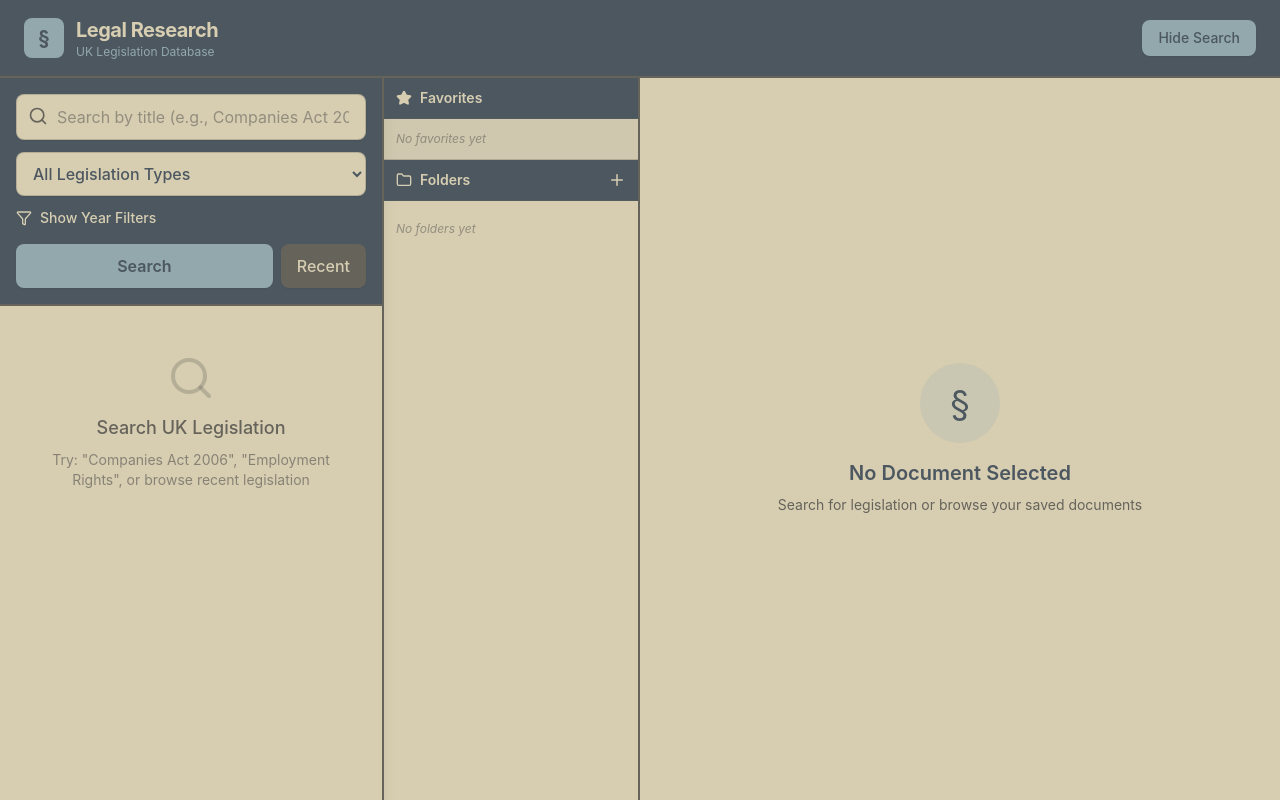
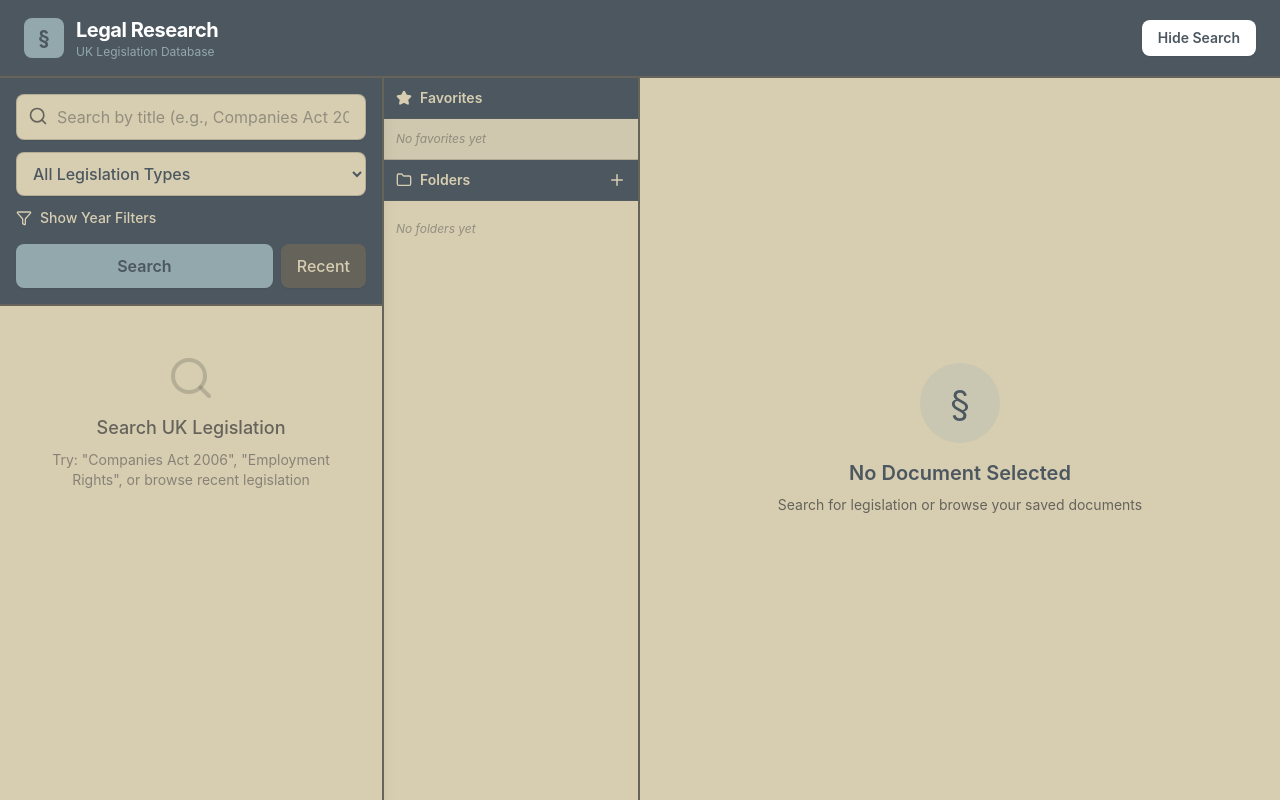
Before and after one commit to edboal/legal-research, a React (Vite) app: page / in a window 1280 px wide. Built offline with nearby package versions, Linux system fonts and the light colour scheme.

Commit message:
Update App.tsx

```diff
--- a/src/App.tsx
+++ b/src/App.tsx
@@ -2,7 +2,7 @@ import { useState, useEffect } from 'react';
 import { Search } from './components/Search';
 import { Sidebar } from './components/Sidebar';
 import { DocumentViewer } from './components/DocumentViewer';
-import type { AppState, Document, Folder, SearchResult, Highlight, Comment } from './types';
+import type { AppState, Document, Folder, SearchResult, Comment } from './types';
 import { storage } from './services/storage';
 import { legislationAPI } from './services/legislationAPI';
 
@@ -90,11 +90,6 @@ function App() {
     }
   };
 
-  const handleAddHighlight = (documentId: string, highlight: Highlight) => {
-    const newState = storage.addHighlight(state, documentId, highlight);
-    setState(newState);
-  };
-
   const handleAddComment = (documentId: string, comment: Comment) => {
     const newState = storage.addComment(state, documentId, comment);
     setState(newState);
@@ -102,7 +97,7 @@ function App() {
 
   return (
     <div className="h-screen flex flex-col bg-sand-dune">
-      {/* Header with subtle shadow */}
+      {/* Header */}
       <header className="bg-iron-grey shadow-md px-6 py-4 border-b-2 border-dim-grey">
         <div className="flex items-center justify-between">
           <div className="flex items-center gap-3">
@@ -110,13 +105,13 @@ function App() {
               <span className="text-iron-grey font-bold text-xl">§</span>
             </div>
             <div>
-              <h1 className="text-xl font-bold text-sand-dune tracking-tight">Legal Research</h1>
+              <h1 className="text-xl font-bold text-white tracking-tight">Legal Research</h1>
               <p className="text-xs text-cool-steel">UK Legislation Database</p>
             </div>
           </div>
           <button
             onClick={() => setShowSearch(!showSearch)}
-            className="px-4 py-2 bg-cool-steel text-iron-grey font-medium rounded-lg hover:bg-khaki-beige transition-all text-sm shadow-sm hover:shadow"
+            className="px-4 py-2 bg-white text-iron-grey font-semibold rounded-lg hover:bg-cool-steel hover:text-white transition-all text-sm shadow-sm hover:shadow"
           >
             {showSearch ? 'Hide Search' : 'Show Search'}
           </button>
@@ -151,7 +146,6 @@ function App() {
             onToggleFavorite={handleToggleFavorite}
             onMoveToFolder={handleMoveDocument}
             onDelete={handleDeleteDocument}
-            onAddHighlight={handleAddHighlight}
             onAddComment={handleAddComment}
           />
         </div>
```
